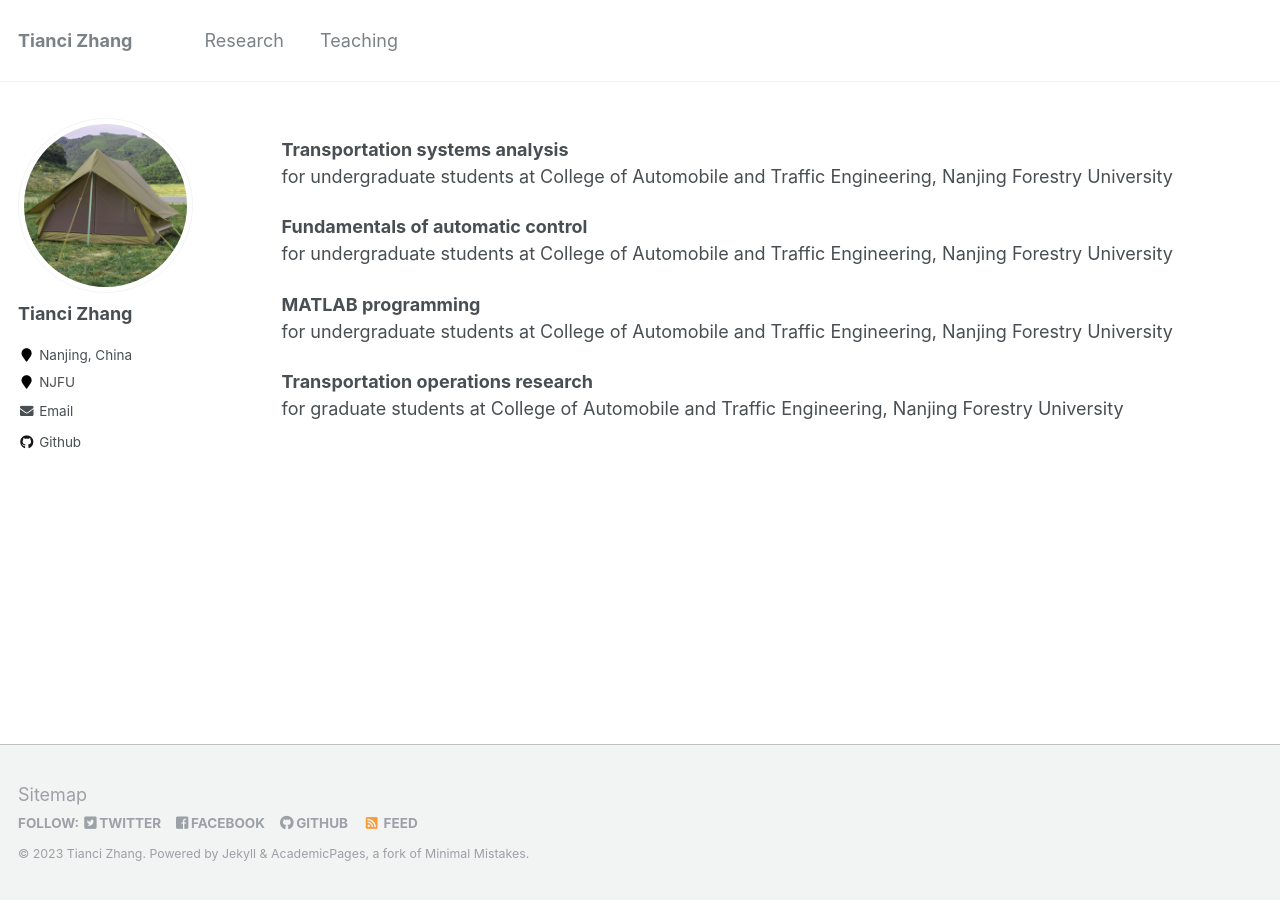
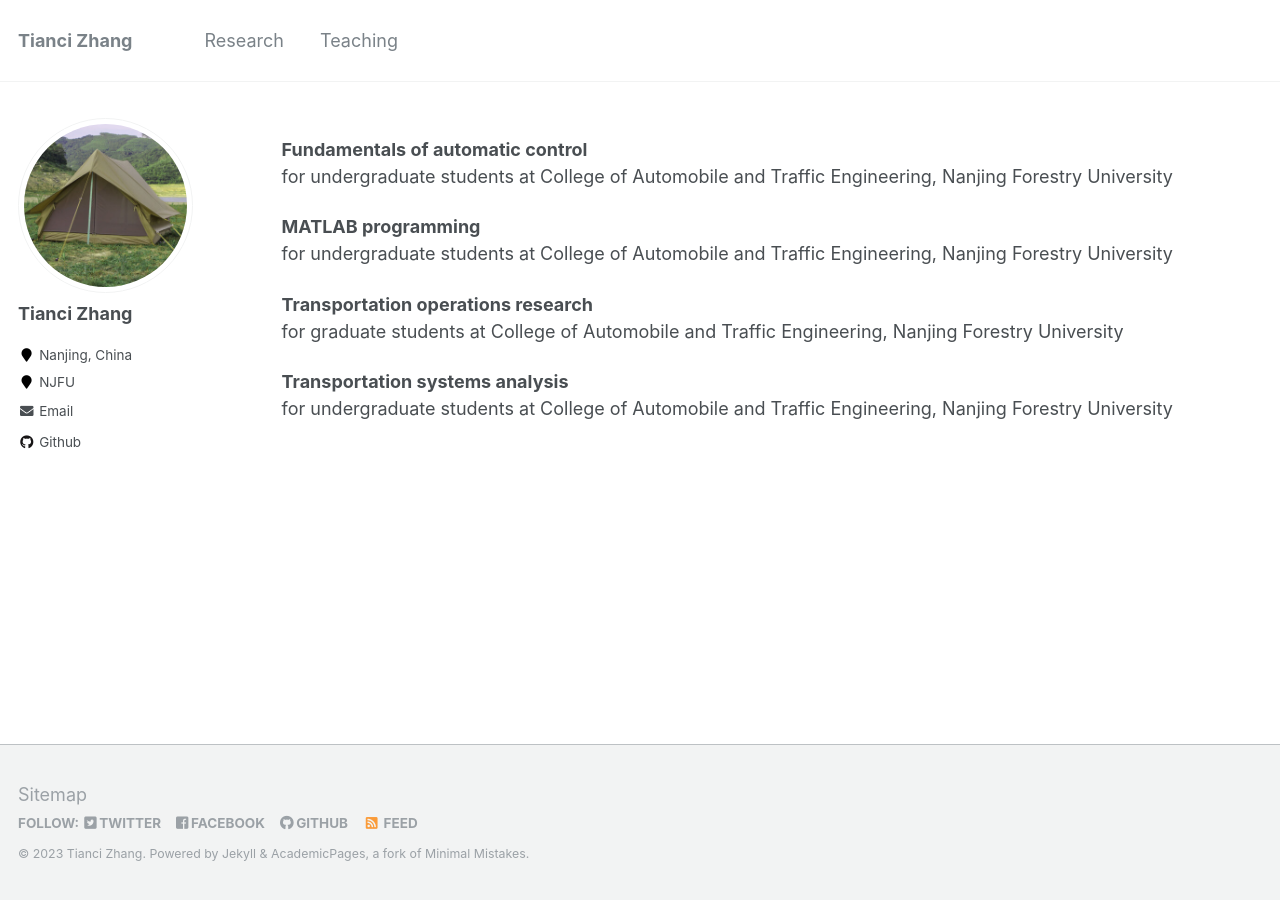
Before and after one commit to tiancivalen/tiancivalen.github.io, a Jekyll site: the page built from _pages/teaching.md, in a window 1280 px wide. Built offline with Jekyll 4.4.1, drawn with Linux system fonts in a browser that asks for light colours; part of the change alters nothing that is shown.

```diff
--- a/_pages/teaching.md
+++ b/_pages/teaching.md
@@ -5,8 +5,6 @@ permalink: /teaching/
 author_profile: true
 ---
 
-**Transportation systems analysis**
-for undergraduate students at College of Automobile and Traffic Engineering, Nanjing Forestry University
 
 **Fundamentals of automatic control**
 for undergraduate students at College of Automobile and Traffic Engineering, Nanjing Forestry University
@@ -16,3 +14,6 @@ for undergraduate students at College of Automobile and Traffic Engineering, Nan
 
 **Transportation operations research**
 for graduate students at College of Automobile and Traffic Engineering, Nanjing Forestry University
+
+**Transportation systems analysis**
+for undergraduate students at College of Automobile and Traffic Engineering, Nanjing Forestry University
```
